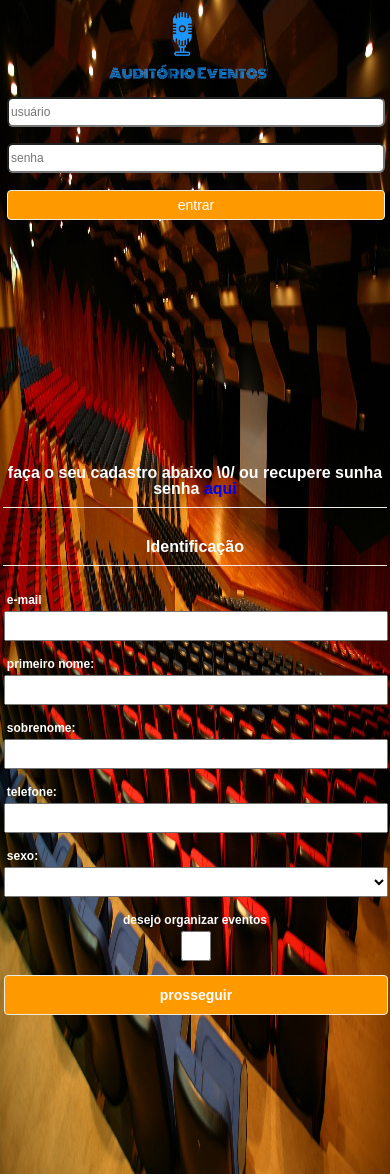
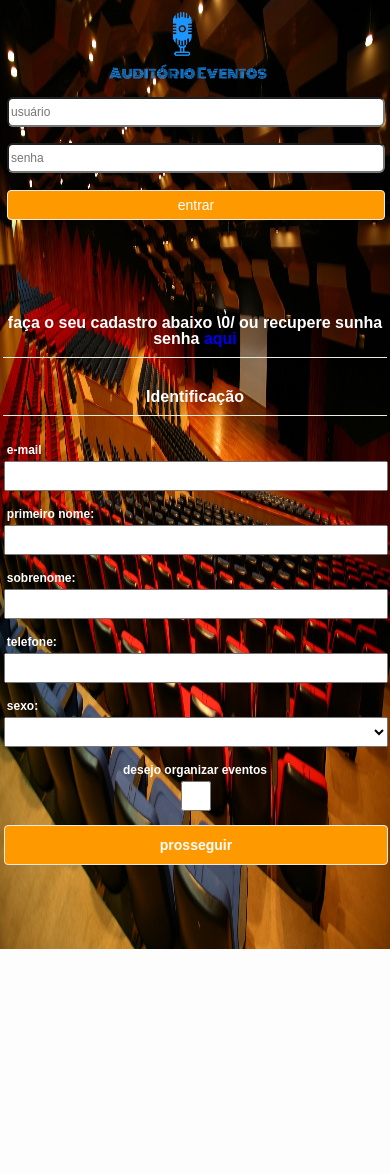
Before and after one commit to ivanmrosa/retorica, a Django app: page / in a window 390 px wide. After the commit the page ends 949 px from the top, so only its background shows below. Run offline with Django 3.2, Linux system fonts and the light colour scheme.

Commit message:
ajuste header login

```diff
--- a/retorica/static/css/rlib.css
+++ b/retorica/static/css/rlib.css
@@ -1206,8 +1206,8 @@ textarea.field, .form-field  textarea{
       position: relative;
       float: left;
     }
-    .fixed-header.no-fixed-mobile  .after-header{
-       padding-top: 0px;
+    .fixed-header.no-fixed-mobile ~ .after-header{
+       padding-top: 75px !important;
     }
 
     .hide-scroll.no-height{
```
